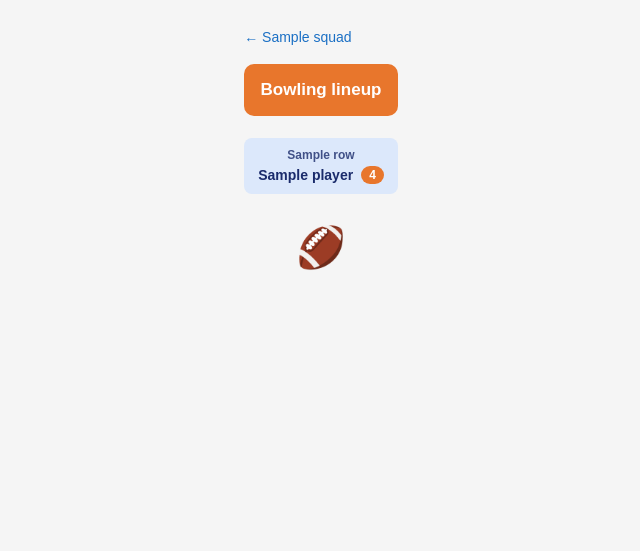
After one commit to H4rm4n08/major_project, a Django app: template my_app/templates/my_app/squad_bowling_lineup.html in a window 1280 px wide. The commit adds this page. Shown: the top 551 px of the page, without its empty margins (319-959 px from the left). Run offline with Django 3.2, Linux system fonts and the light colour scheme; the template is opened without the code that fills it: most values are stand-ins (such as "Sample title", 1, 10 or a date in 2020).

Commit message:
Add dedicated Bowling Lineup page with 8 named bowling slots
Matches the provided mockup: orange "Bowling lineup" header, 8 slot buttons
(Opening Bowler 1/2, 1st/2nd Change Bowler 1/2, Part Time Bowler 1/2), each
either showing the assigned player (linking to their stats) or a button to
search and assign one. New SquadPlayer.bowling_order field tracks slot
assignment independently of batting_order, with its own per-squad
uniqueness constraint. Clicking "Bowling Lineup" on the squad detail page
now navigates here instead of scrolling to an inline section.

```diff
--- a/my_app/models.py
+++ b/my_app/models.py
@@ -116,6 +116,7 @@ class SquadPlayer(models.Model):
         related_name="squad_memberships"
     )
     batting_order = models.PositiveSmallIntegerField(null=True, blank=True)
+    bowling_order = models.PositiveSmallIntegerField(null=True, blank=True)
     is_captain = models.BooleanField(default=False)
     is_wicketkeeper = models.BooleanField(default=False)
     is_substitute = models.BooleanField(default=False)
@@ -130,6 +131,11 @@ class SquadPlayer(models.Model):
             models.UniqueConstraint(
                 fields=["squad", "batting_order"],
                 name="unique_batting_order_per_squad",
+                condition=models.Q(is_substitute=False)
+            ),
+            models.UniqueConstraint(
+                fields=["squad", "bowling_order"],
+                name="unique_bowling_order_per_squad",
                 condition=models.Q(is_substitute=False)
             ),
         ]
--- a/my_app/static/my_app/styles.css
+++ b/my_app/static/my_app/styles.css
@@ -899,6 +899,39 @@ body {
     background: #c9dcf7;
 }
 
+.bowling-lineup-banner {
+    background: #e8762c;
+    color: #fff;
+    font-weight: 700;
+    font-size: 17px;
+    text-align: center;
+    border-radius: 10px;
+    padding: 16px;
+    margin: 18px 0 22px;
+}
+
+.bowling-slot-filled {
+    display: flex;
+    flex-direction: column;
+    align-items: center;
+    gap: 4px;
+    padding: 10px 14px;
+}
+
+.bowling-slot-label {
+    font-size: 12px;
+    font-weight: 700;
+    opacity: 0.8;
+}
+
+.bowling-slot-player {
+    display: flex;
+    align-items: center;
+    gap: 8px;
+    font-size: 14px;
+    font-weight: 700;
+}
+
 .squad-aspect-sections {
     display: flex;
     flex-direction: column;
--- /dev/null
+++ b/my_app/templates/my_app/squad_bowling_lineup.html
@@ -0,0 +1,30 @@
+{% extends 'my_app/base.html' %}
+{% block title %}Bowling Lineup – Dream Squad{% endblock %}
+
+{% block content %}
+<div class="squad-detail-page">
+
+  <a class="cric-back" href="{% url 'my_app:squad_detail' squad.id %}">&#8592; {{ squad.squad_name }}</a>
+
+  <div class="bowling-lineup-banner">Bowling lineup</div>
+
+  <div class="squad-aspect-list">
+    {% for row in lineup %}
+      {% if row.squad_player %}
+        <a class="squad-aspect-btn bowling-slot-filled" href="{% url 'my_app:squad_bowling_slot' squad.id row.slot %}">
+          <span class="bowling-slot-label">{{ row.label }}</span>
+          <span class="bowling-slot-player">
+            {{ row.squad_player.player.name }}
+            {% if row.squad_player.player.stats.overall_rating %}<span class="player-rating-badge">{{ row.squad_player.player.stats.overall_rating }}</span>{% endif %}
+          </span>
+        </a>
+      {% else %}
+        <a class="squad-aspect-btn" href="{% url 'my_app:squad_bowling_slot' squad.id row.slot %}">{{ row.label }}</a>
+      {% endif %}
+    {% endfor %}
+  </div>
+
+  <div class="squad-illustration">&#127944;</div>
+
+</div>
+{% endblock %}
--- a/my_app/urls.py
+++ b/my_app/urls.py
@@ -6,6 +6,8 @@ urlpatterns = [
     path('squads/create/', views.squad_create_view, name='squad_create'),
     path('squads/<int:squad_id>/', views.squad_detail_view, name='squad_detail'),
     path('squads/<int:squad_id>/slot/<int:slot>/', views.squad_slot_view, name='squad_slot'),
+    path('squads/<int:squad_id>/bowling/', views.squad_bowling_lineup_view, name='squad_bowling_lineup'),
+    path('squads/<int:squad_id>/bowling/slot/<int:slot>/', views.squad_bowling_slot_view, name='squad_bowling_slot'),
     path('live/', views.live_scores_view, name='live_scores'),
     path('fixtures/', views.fixtures_view, name='fixtures'),
     path('players/', views.player_search_view, name='player_search'),
```
Also changed, not shown: my_app/templates/my_app/squad_bowling_slot.html (added, +40 -0 lines), my_app/templates/my_app/squad_detail.html (+1 -17 lines), my_app/views.py (+51 -0 lines), my_app/migrations/0007_squadplayer_bowling_order_and_more.py (added).
